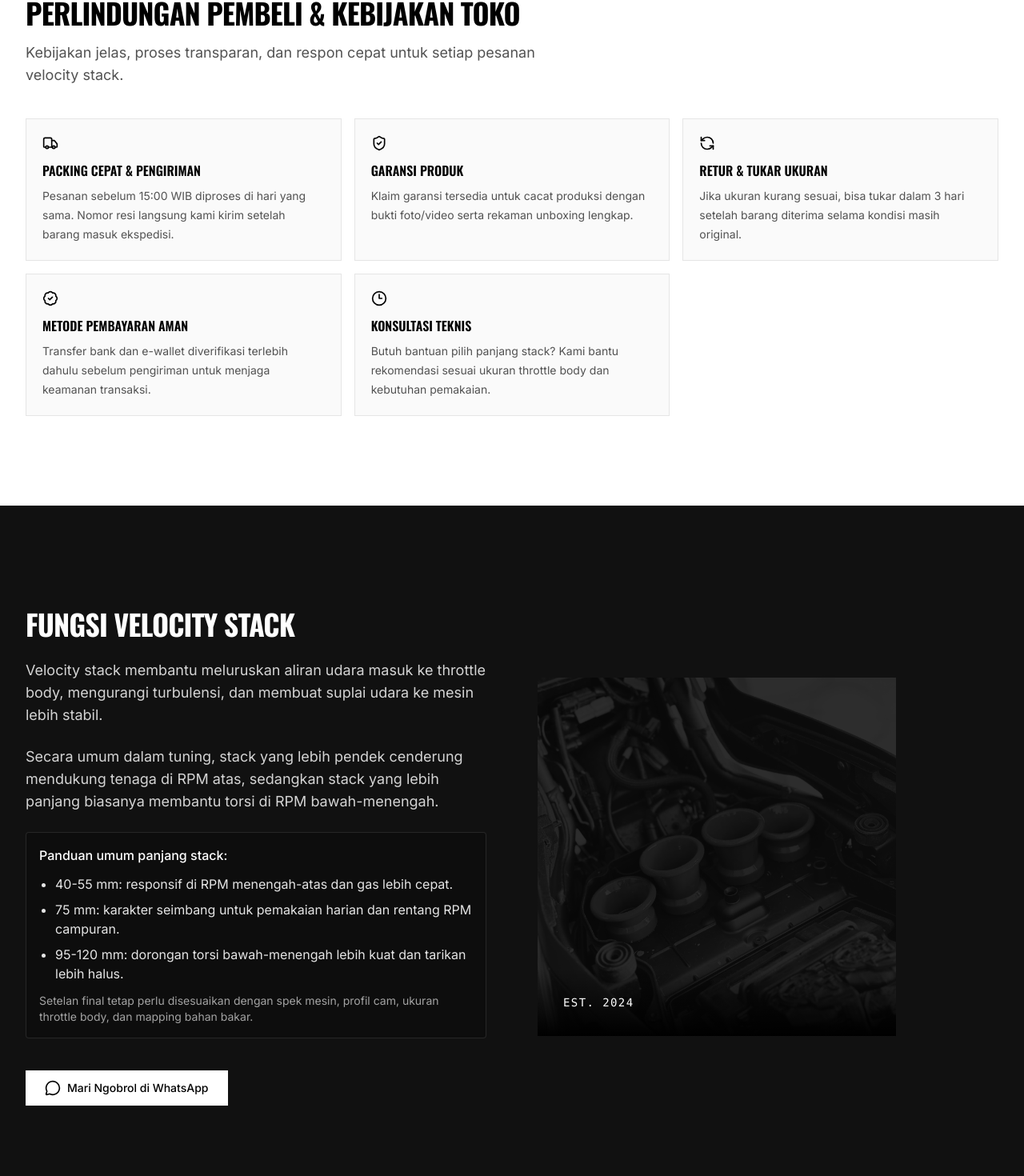
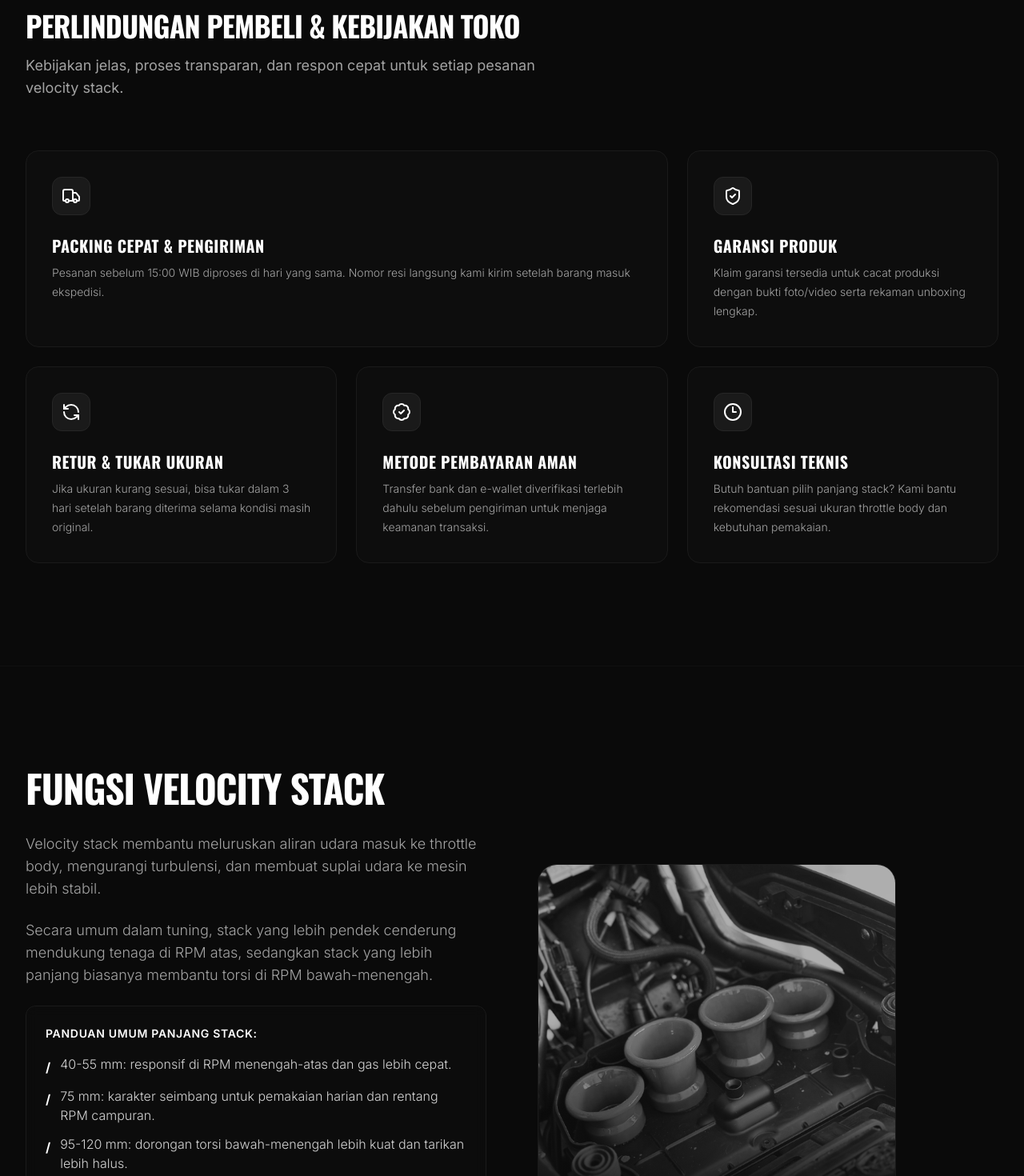
Before and after one commit to panzauto46-bot/panzauto, a React (Vite) app: page / in a window 1280 px wide. Shown: the part 2947-4417 px from the top of the page at 80% size. Built offline with nearby package versions, Linux system fonts and the light colour scheme; no server answers; the database is empty.

Commit message:
feat: add GSAP scroll animations

```diff
--- a/package.json
+++ b/package.json
@@ -12,8 +12,10 @@
     "test": "tsx --test src/**/*.test.ts src/**/*.test.tsx"
   },
   "dependencies": {
+    "@gsap/react": "^2.1.2",
     "@supabase/supabase-js": "^2.105.4",
     "framer-motion": "^12.38.0",
+    "gsap": "^3.15.0",
     "lucide-react": "^0.546.0",
     "react": "^19.0.0",
     "react-dom": "^19.0.0",
--- a/src/components/home/About.tsx
+++ b/src/components/home/About.tsx
@@ -1,42 +1,97 @@
 import { MessageCircle } from "lucide-react";
 import { useLanguage } from "../../lib/i18n";
+import { useRef } from "react";
+import gsap from "gsap";
+import { useGSAP } from "@gsap/react";
+import { ScrollTrigger } from "gsap/ScrollTrigger";
+
+gsap.registerPlugin(ScrollTrigger);
 
 export function About() {
   const waNumber = "6285718336173";
   const { t } = useLanguage();
+  const container = useRef<HTMLElement>(null);
 
   const message = encodeURIComponent(t("about.wamsg"));
   const waLink = `https://wa.me/${waNumber}?text=${message}`;
 
+  useGSAP(() => {
+    // Text animations
+    gsap.from(".about-text > *", {
+      y: 30,
+      opacity: 0,
+      duration: 0.8,
+      stagger: 0.15,
+      ease: "power2.out",
+      scrollTrigger: {
+        trigger: container.current,
+        start: "top 75%",
+      }
+    });
+
+    // Image animations (parallax and reveal)
+    gsap.from(".about-image-wrapper", {
+      scale: 0.8,
+      opacity: 0,
+      duration: 1.2,
+      ease: "power3.out",
+      scrollTrigger: {
+        trigger: container.current,
+        start: "top 70%",
+      }
+    });
+
+    gsap.to(".about-image", {
+      yPercent: 15,
+      ease: "none",
+      scrollTrigger: {
+        trigger: container.current,
+        start: "top bottom",
+        end: "bottom top",
+        scrub: true
+      }
+    });
+
+  }, { scope: container });
+
   return (
-    <section id="about" className="bg-neutral-900 py-24 sm:py-32 text-white">
+    <section id="about" className="bg-neutral-950 py-24 sm:py-32 text-white overflow-hidden border-t border-neutral-900" ref={container}>
       <div className="mx-auto max-w-7xl px-4 sm:px-6 lg:px-8">
         <div className="grid grid-cols-1 lg:grid-cols-2 gap-16 items-center">
           {/* Text Content */}
-          <div className="max-w-xl">
-            <h2 className="text-3xl font-bold tracking-tight sm:text-4xl uppercase">
+          <div className="max-w-xl about-text">
+            <h2 className="text-4xl font-bold tracking-tight font-display uppercase sm:text-5xl">
               {t("about.title")}
             </h2>
-            <div className="mt-6 space-y-6 text-lg text-neutral-300">
+            <div className="mt-8 space-y-6 text-lg text-neutral-400 font-light">
               <p>{t("about.p1")}</p>
               <p>{t("about.p2")}</p>
-              <div className="rounded-sm border border-white/10 bg-black/20 p-4 text-base text-neutral-200">
-                <p className="font-medium text-white">{t("about.p3")}</p>
-                <ul className="mt-3 list-disc space-y-2 pl-5">
-                  <li>{t("about.l1")}</li>
-                  <li>{t("about.l2")}</li>
-                  <li>{t("about.l3")}</li>
+              <div className="rounded-xl border border-neutral-800 bg-neutral-900/40 p-6 text-base text-neutral-300 backdrop-blur-sm">
+                <p className="font-semibold text-white uppercase tracking-wider text-sm">{t("about.p3")}</p>
+                <ul className="mt-4 list-none space-y-3">
+                  <li className="flex items-start gap-3">
+                    <span className="text-white font-bold mt-1">/</span>
+                    <span>{t("about.l1")}</span>
+                  </li>
+                  <li className="flex items-start gap-3">
+                    <span className="text-white font-bold mt-1">/</span>
+                    <span>{t("about.l2")}</span>
+                  </li>
+                  <li className="flex items-start gap-3">
+                    <span className="text-white font-bold mt-1">/</span>
+                    <span>{t("about.l3")}</span>
+                  </li>
                 </ul>
-                <p className="mt-3 text-sm text-neutral-400">{t("about.note")}</p>
+                <p className="mt-6 text-xs text-neutral-500 font-mono uppercase tracking-widest">{t("about.note")}</p>
               </div>
             </div>
 
-            <div className="mt-10 flex flex-col sm:flex-row gap-4">
+            <div className="mt-12 flex flex-col sm:flex-row gap-4">
               <a
                 href={waLink}
                 target="_blank"
                 rel="noopener noreferrer"
-                className="inline-flex items-center justify-center gap-2 bg-white px-6 py-3 text-sm font-medium text-black hover:bg-neutral-200 transition-colors"
+                className="inline-flex items-center justify-center gap-3 bg-white px-8 py-4 text-sm font-bold text-black hover:bg-neutral-200 transition-colors uppercase tracking-widest rounded-lg"
               >
                 <MessageCircle className="h-5 w-5" />
                 <span>{t("about.wa")}</span>
@@ -45,13 +100,14 @@ export function About() {
           </div>
 
           {/* Image / Graphic Content */}
-          <div className="relative aspect-square w-full max-w-md mx-auto lg:mx-0 overflow-hidden bg-neutral-800">
+          <div className="relative aspect-square w-full max-w-md mx-auto lg:mx-0 overflow-hidden bg-neutral-900 rounded-3xl border border-neutral-800 about-image-wrapper">
             <img
               src="/images/about-zx25r2.jpg"
               alt="Velocity stack reference setup"
-              className="h-full w-full object-cover grayscale opacity-80 mix-blend-overlay hover:mix-blend-normal hover:opacity-100 transition duration-700"
+              className="about-image h-[120%] -top-[10%] w-full object-cover grayscale opacity-70 mix-blend-luminosity hover:mix-blend-normal hover:opacity-100 transition duration-700 absolute"
             />
-            <div className="absolute inset-x-0 bottom-0 p-8 bg-gradient-to-t from-black to-transparent">
+            <div className="absolute inset-0 bg-gradient-to-t from-neutral-950 via-transparent to-transparent z-10" />
+            <div className="absolute inset-x-0 bottom-0 p-8 z-20">
               <p className="text-white font-mono text-sm tracking-widest">EST. 2024</p>
             </div>
           </div>
--- a/src/components/home/TrustInfo.tsx
+++ b/src/components/home/TrustInfo.tsx
@@ -1,51 +1,94 @@
 import { BadgeCheck, Clock3, RefreshCcw, ShieldCheck, Truck } from "lucide-react";
 import { useLanguage } from "../../lib/i18n";
+import { useRef } from "react";
+import gsap from "gsap";
+import { useGSAP } from "@gsap/react";
+import { ScrollTrigger } from "gsap/ScrollTrigger";
+
+gsap.registerPlugin(ScrollTrigger);
 
 export function TrustInfo() {
   const { t } = useLanguage();
+  const container = useRef<HTMLElement>(null);
+
+  useGSAP(() => {
+    gsap.from(".trust-header", {
+      y: 50,
+      opacity: 0,
+      duration: 1,
+      ease: "power3.out",
+      scrollTrigger: {
+        trigger: container.current,
+        start: "top 80%",
+      }
+    });
+
+    gsap.from(".trust-card", {
+      y: 50,
+      opacity: 0,
+      duration: 0.8,
+      stagger: 0.15,
+      ease: "power3.out",
+      scrollTrigger: {
+        trigger: ".trust-grid",
+        start: "top 85%",
+      }
+    });
+  }, { scope: container });
 
   const items = [
     {
       icon: Truck,
       title: t("trust.shippingTitle"),
       desc: t("trust.shippingDesc"),
+      colSpan: "sm:col-span-2 lg:col-span-2"
     },
     {
       icon: ShieldCheck,
       title: t("trust.warrantyTitle"),
       desc: t("trust.warrantyDesc"),
+      colSpan: "sm:col-span-1 lg:col-span-1"
     },
     {
       icon: RefreshCcw,
       title: t("trust.returnTitle"),
       desc: t("trust.returnDesc"),
+      colSpan: "sm:col-span-1 lg:col-span-1"
     },
     {
       icon: BadgeCheck,
       title: t("trust.paymentTitle"),
       desc: t("trust.paymentDesc"),
+      colSpan: "sm:col-span-1 lg:col-span-1"
     },
     {
       icon: Clock3,
       title: t("trust.supportTitle"),
       desc: t("trust.supportDesc"),
+      colSpan: "sm:col-span-2 lg:col-span-1"
     },
   ];
 
   return (
-    <section id="policy" className="bg-white py-24 sm:py-28">
+    <section id="policy" className="bg-neutral-950 py-24 sm:py-32" ref={container}>
       <div className="mx-auto max-w-7xl px-4 sm:px-6 lg:px-8">
-        <div className="max-w-2xl">
-          <h2 className="text-3xl font-bold tracking-tight text-black sm:text-4xl">{t("trust.title")}</h2>
-          <p className="mt-4 text-base text-neutral-600 sm:text-lg">{t("trust.subtitle")}</p>
+        <div className="max-w-2xl trust-header">
+          <h2 className="text-4xl font-bold tracking-tight text-white font-display uppercase">{t("trust.title")}</h2>
+          <p className="mt-4 text-lg text-neutral-400">{t("trust.subtitle")}</p>
         </div>
 
-        <div className="mt-10 grid grid-cols-1 gap-4 sm:grid-cols-2 lg:grid-cols-3">
+        <div className="trust-grid mt-16 grid grid-cols-1 gap-6 sm:grid-cols-2 lg:grid-cols-3">
           {items.map((item) => (
-            <article key={item.title} className="border border-neutral-200 bg-neutral-50 p-5">
-              <item.icon className="h-5 w-5 text-black" />
-              <h3 className="mt-3 text-base font-semibold text-black">{item.title}</h3>
-              <p className="mt-2 text-sm leading-6 text-neutral-600">{item.desc}</p>
+            <article
+              key={item.title}
+              className={`trust-card group relative overflow-hidden rounded-2xl border border-neutral-800 bg-neutral-900/50 p-8 hover:bg-neutral-900 transition-colors ${item.colSpan}`}
+            >
+              <div className="absolute inset-0 bg-gradient-to-br from-white/5 to-transparent opacity-0 group-hover:opacity-100 transition-opacity duration-500"></div>
+              <div className="relative z-10 flex h-12 w-12 items-center justify-center rounded-xl bg-neutral-800 border border-neutral-700">
+                <item.icon className="h-6 w-6 text-white" />
+              </div>
+              <h3 className="relative z-10 mt-6 text-xl font-bold text-white font-display uppercase tracking-wide">{item.title}</h3>
+              <p className="relative z-10 mt-2 text-sm leading-6 text-neutral-400 font-light">{item.desc}</p>
             </article>
           ))}
         </div>
```
Also changed, not shown: 1 other file (tests, documents, lock files or other folders).
